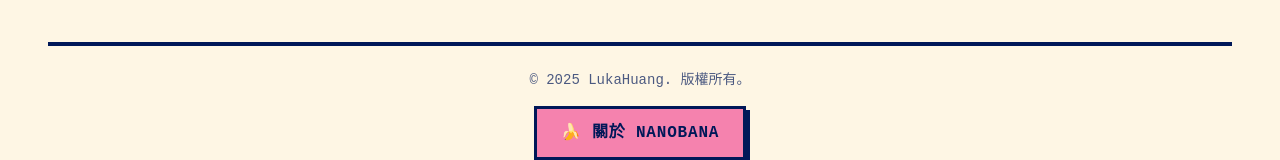
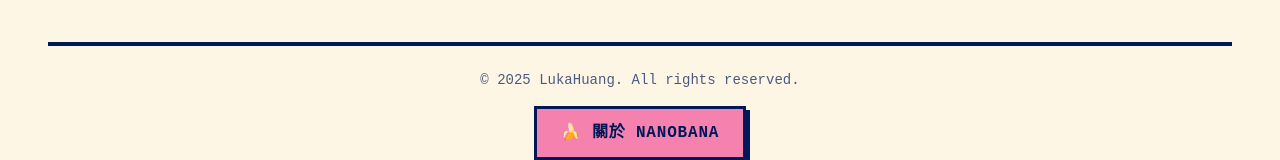
Before and after one commit to LukaHuang/nano-banana-gallery, a Next.js app: page / in a window 1280 px wide. Shown: the part 3559-3719 px from the top of the page. Built offline with nearby package versions, Linux system fonts and the light colour scheme.

Commit message:
Update copyright and author display
- Footer copyright is now always in English
- PromptCard now extracts specific author from description if available
- Fallback to source name if no specific author found

```diff
--- a/app/page.tsx
+++ b/app/page.tsx
@@ -206,9 +206,7 @@ export default function Home() {
 
         <footer className="mt-12 pt-6 border-t-4 border-current text-center space-y-4">
           <p className="text-sm opacity-70">
-            {language === 'en'
-              ? '© 2025 LukaHuang. All rights reserved.'
-              : '© 2025 LukaHuang. 版權所有。'}
+            © 2025 LukaHuang. All rights reserved.
           </p>
           <div>
             <Link href="/about" className="retro-button inline-block">
--- a/components/PromptCard.tsx
+++ b/components/PromptCard.tsx
@@ -98,18 +98,27 @@ export default function PromptCard({ prompt, language }: PromptCardProps) {
         </p>
 
         {/* Author Label */}
-        {source && (
+        {/* Author Label */}
+        {(source || prompt.description.en.includes('Created by')) && (
           <div className="mb-4">
             <a
-              href={source.url}
+              href={source?.url || '#'}
               target="_blank"
               rel="noopener noreferrer"
               className="inline-flex items-center gap-1.5 px-3 py-1.5 border-2 border-current bg-accent bg-opacity-40 hover:bg-opacity-60 transition-all text-xs font-bold"
-              title={source.description?.[language] || source.name}
+              title={source?.description?.[language] || source?.name}
             >
               <span className="opacity-70">
                 {language === 'en' ? 'Author: ' : '作者：'}
-                {source.name}
+                {(() => {
+                  // Try to extract author from description
+                  const desc = prompt.description.en;
+                  const match = desc.match(/Created by (@[^\s(]+)/);
+                  if (match) {
+                    return match[1];
+                  }
+                  return source?.name || 'Unknown';
+                })()}
               </span>
             </a>
           </div>
```
